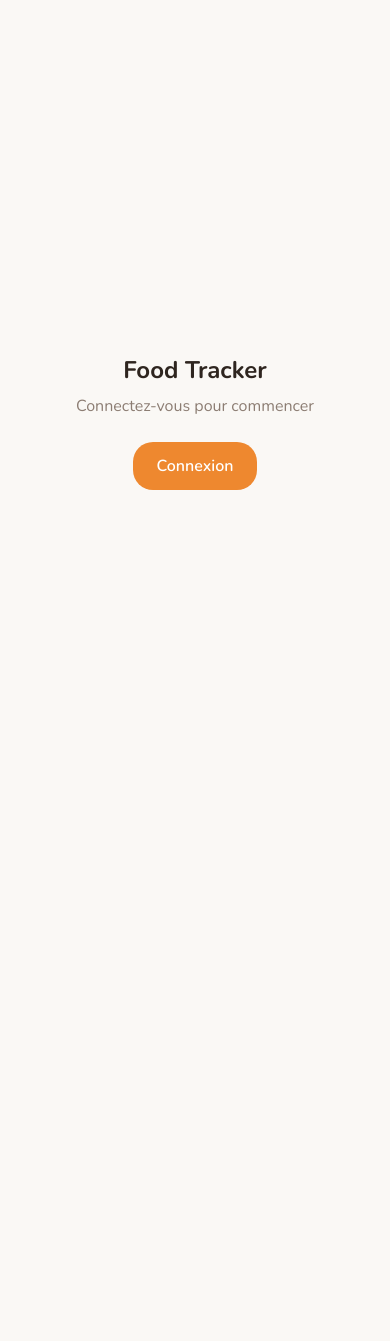
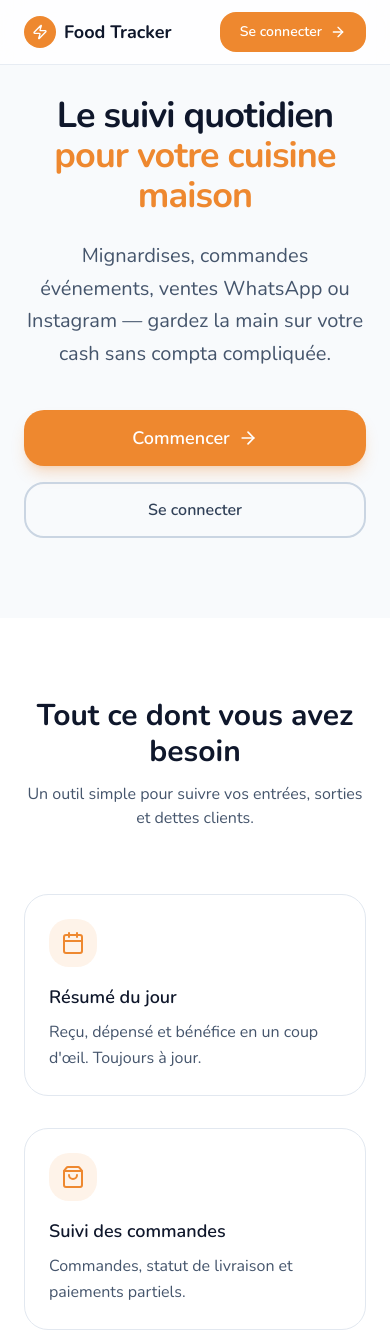
Before and after one commit to MalicknND/saas, a Next.js app: page / in a window 390 px wide. Shown: the top 1341 px of the page. Before the commit the page ends 844 px from the top, so only its background shows below. Built offline with nearby package versions, Linux system fonts and the light colour scheme; no server answers.

Commit message:
Refactor HomePage to use LandingPage component for unauthenticated users and add DashboardHeader to DashboardLayout for improved navigation.

```diff
--- /dev/null
+++ b/actions/auth.ts
@@ -0,0 +1,10 @@
+"use server";
+
+import { redirect } from "next/navigation";
+import { createClient } from "@/lib/supabase/server";
+
+export async function signOut() {
+  const supabase = await createClient();
+  await supabase.auth.signOut();
+  redirect("/");
+}
--- a/app/(dashboard)/layout.tsx
+++ b/app/(dashboard)/layout.tsx
@@ -1,4 +1,5 @@
 import { BottomNav } from "@/components/layout/bottom-nav";
+import { DashboardHeader } from "@/components/layout/dashboard-header";
 import { Toaster } from "@/components/ui/sonner";
 
 export default function DashboardLayout({
@@ -8,6 +9,7 @@ export default function DashboardLayout({
 }) {
   return (
     <div className="flex min-h-screen min-h-[100dvh] flex-col bg-background">
+      <DashboardHeader />
       <main className="flex-1 overflow-auto pb-24">
         {children}
       </main>
--- a/app/page.tsx
+++ b/app/page.tsx
@@ -1,27 +1,17 @@
 /**
- * Root redirect - dashboard lives at /dashboard
+ * Page d'accueil : landing (non connecté) ou redirection (connecté)
  */
 import { redirect } from "next/navigation";
 import { createClient } from "@/lib/supabase/server";
 import { workspaceRepository } from "@/repositories/workspace.repository";
+import { LandingPage } from "@/components/landing/landing-page";
 
 export default async function HomePage() {
   const supabase = await createClient();
   const { data: { user } } = await supabase.auth.getUser();
 
   if (!user) {
-    return (
-      <div className="flex min-h-screen flex-col items-center justify-center p-6">
-        <h1 className="text-2xl font-bold">Food Tracker</h1>
-        <p className="mt-2 text-muted-foreground text-center">Connectez-vous pour commencer</p>
-        <a
-          href="/login"
-          className="mt-6 min-h-[48px] px-6 rounded-xl bg-primary text-primary-foreground font-semibold flex items-center justify-center"
-        >
-          Connexion
-        </a>
-      </div>
-    );
+    return <LandingPage />;
   }
 
   const ids = await workspaceRepository.getUserWorkspaceIds(supabase, user.id);
--- /dev/null
+++ b/components/landing/landing-page.tsx
@@ -0,0 +1,158 @@
+import Link from "next/link";
+import {
+  Calendar,
+  ShoppingBag,
+  Receipt,
+  Users,
+  TrendingUp,
+  Smartphone,
+  ArrowRight,
+  Zap,
+} from "lucide-react";
+
+const features = [
+  {
+    icon: Calendar,
+    title: "Résumé du jour",
+    description: "Reçu, dépensé et bénéfice en un coup d'œil. Toujours à jour.",
+  },
+  {
+    icon: ShoppingBag,
+    title: "Suivi des commandes",
+    description: "Commandes, statut de livraison et paiements partiels.",
+  },
+  {
+    icon: Receipt,
+    title: "Dépenses par catégorie",
+    description: "Ingrédients, emballage, livraison... Gérez vos sorties facilement.",
+  },
+  {
+    icon: Users,
+    title: "Clients & dettes",
+    description: "Qui doit quoi ? Tout marquer payé en un clic.",
+  },
+  {
+    icon: TrendingUp,
+    title: "Tableau de bord simple",
+    description: "Pas de compta complexe. Juste le cash au quotidien.",
+  },
+  {
+    icon: Smartphone,
+    title: "Pensé pour le mobile",
+    description: "Utilisez-le sur votre téléphone, partout.",
+  },
+];
+
+export function LandingPage() {
+  return (
+    <div className="min-h-screen bg-slate-50">
+      {/* Navbar — desktop-first */}
+      <nav className="fixed top-0 left-0 right-0 z-50 border-b border-slate-200/80 bg-white/80 backdrop-blur-xl">
+        <div className="max-w-6xl mx-auto px-6 lg:px-8 h-16 flex items-center justify-between">
+          <div className="flex items-center gap-2">
+            <div className="h-8 w-8 rounded-lg bg-primary flex items-center justify-center">
+              <Zap className="h-4 w-4 text-primary-foreground" />
+            </div>
+            <span className="font-bold text-lg text-slate-900">Food Tracker</span>
+          </div>
+          <Link
+            href="/login"
+            className="flex items-center gap-2 px-5 py-2.5 rounded-lg bg-primary text-primary-foreground font-semibold text-sm hover:bg-primary/90 transition-colors"
+          >
+            Se connecter
+            <ArrowRight className="h-4 w-4" />
+          </Link>
+        </div>
+      </nav>
+
+      {/* Hero — large, centered, desktop layout */}
+      <section className="pt-24 pb-20 px-6 lg:px-8">
+        <div className="max-w-4xl mx-auto text-center">
+          <h1 className="text-4xl sm:text-5xl lg:text-6xl font-bold text-slate-900 tracking-tight">
+            Le suivi quotidien
+            <br />
+            <span className="text-primary">pour votre cuisine maison</span>
+          </h1>
+          <p className="mt-6 text-xl text-slate-600 max-w-2xl mx-auto leading-relaxed">
+            Mignardises, commandes événements, ventes WhatsApp ou Instagram —
+            gardez la main sur votre cash sans compta compliquée.
+          </p>
+          <div className="mt-10 flex flex-col sm:flex-row gap-4 justify-center">
+            <Link
+              href="/login"
+              className="inline-flex items-center justify-center gap-2 min-h-[56px] px-8 rounded-xl bg-primary text-primary-foreground font-semibold text-lg hover:bg-primary/90 transition-colors shadow-lg shadow-primary/25"
+            >
+              Commencer
+              <ArrowRight className="h-5 w-5" />
+            </Link>
+            <Link
+              href="/login"
+              className="inline-flex items-center justify-center min-h-[56px] px-8 rounded-xl border-2 border-slate-300 text-slate-700 font-semibold hover:border-slate-400 hover:bg-slate-50 transition-colors"
+            >
+              Se connecter
+            </Link>
+          </div>
+        </div>
+      </section>
+
+      {/* Features grid — 3 colonnes desktop */}
+      <section className="py-20 px-6 lg:px-8 bg-white">
+        <div className="max-w-6xl mx-auto">
+          <h2 className="text-3xl font-bold text-slate-900 text-center">
+            Tout ce dont vous avez besoin
+          </h2>
+          <p className="mt-3 text-slate-600 text-center max-w-2xl mx-auto">
+            Un outil simple pour suivre vos entrées, sorties et dettes clients.
+          </p>
+          <div className="mt-16 grid sm:grid-cols-2 lg:grid-cols-3 gap-8">
+            {features.map((f) => {
+              const Icon = f.icon;
+              return (
+                <div
+                  key={f.title}
+                  className="group p-6 rounded-2xl border border-slate-200 bg-white hover:border-primary/30 hover:shadow-lg hover:shadow-primary/5 transition-all duration-200"
+                >
+                  <div className="h-12 w-12 rounded-xl bg-primary/10 flex items-center justify-center group-hover:bg-primary/20 transition-colors">
+                    <Icon className="h-6 w-6 text-primary" />
+                  </div>
+                  <h3 className="mt-4 font-semibold text-lg text-slate-900">
+                    {f.title}
+                  </h3>
+                  <p className="mt-2 text-slate-600 leading-relaxed">
+                    {f.description}
+                  </p>
+                </div>
+              );
+            })}
+          </div>
+        </div>
+      </section>
+
+      {/* CTA final */}
+      <section className="py-20 px-6 lg:px-8 bg-slate-900">
+        <div className="max-w-3xl mx-auto text-center">
+          <h2 className="text-3xl font-bold text-white">
+            Prêt à simplifier votre quotidien ?
+          </h2>
+          <p className="mt-4 text-slate-300">
+            Inscrivez-vous en quelques secondes. Sans engagement.
+          </p>
+          <Link
+            href="/login"
+            className="mt-8 inline-flex items-center gap-2 min-h-[52px] px-8 rounded-xl bg-primary text-primary-foreground font-semibold hover:bg-primary/90 transition-colors"
+          >
+            Se connecter
+            <ArrowRight className="h-4 w-4" />
+          </Link>
+        </div>
+      </section>
+
+      {/* Footer minimal */}
+      <footer className="py-8 px-6 lg:px-8 border-t border-slate-200 bg-white">
+        <div className="max-w-6xl mx-auto flex flex-col sm:flex-row items-center justify-between gap-4">
+          <span className="text-sm text-slate-500">Food Tracker</span>
+        </div>
+      </footer>
+    </div>
+  );
+}
--- /dev/null
+++ b/components/layout/dashboard-header.tsx
@@ -0,0 +1,20 @@
+"use client";
+
+import { signOut } from "@/actions/auth";
+import { LogOut } from "lucide-react";
+
+export function DashboardHeader() {
+  return (
+    <header className="sticky top-0 z-40 flex items-center justify-end border-b border-border bg-background/95 backdrop-blur px-4 py-2 min-h-[48px]">
+      <form action={signOut}>
+        <button
+          type="submit"
+          className="flex items-center gap-1.5 text-sm text-muted-foreground hover:text-foreground transition-colors"
+        >
+          <LogOut className="h-4 w-4" />
+          Se déconnecter
+        </button>
+      </form>
+    </header>
+  );
+}
```
